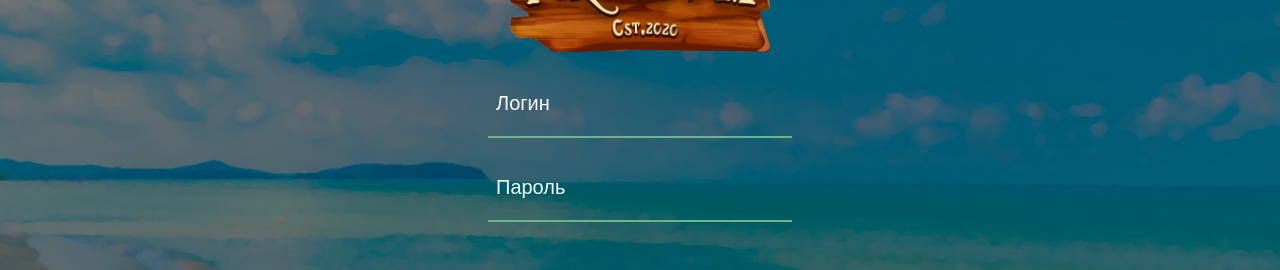
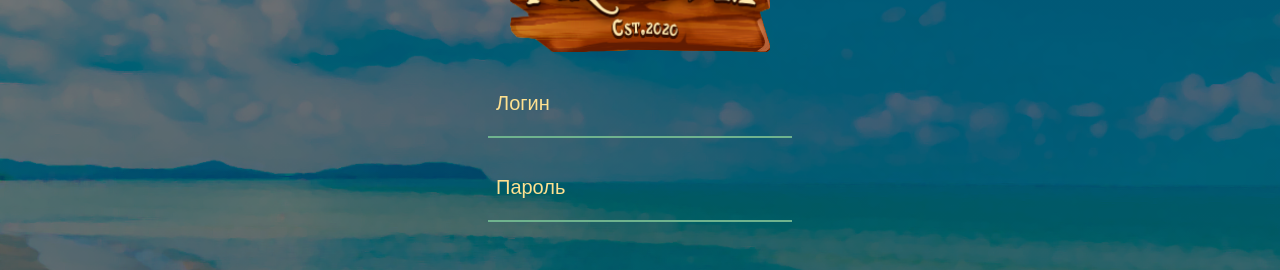
Before and after one commit to nalimka1/PiratesVM-31, a React (Create React App) app: page /auth in a window 1280 px wide. Shown: the part 163-433 px from the top of the page. Built offline with nearby package versions, Linux system fonts and the light colour scheme.

Commit message:
feat: add theme

```diff
--- a/src/components/app.jsx
+++ b/src/components/app.jsx
@@ -1,9 +1,17 @@
 import React from 'react';
-import { BrowserRouter as Router, Route, Redirect, Switch } from 'react-router-dom';
+import { BrowserRouter as Router, Redirect, Route, Switch } from 'react-router-dom';
 import AuthContext from '../contexts/auth.context';
 import Authorization from './authorization/authorization';
 import useAuth from '../hooks/auth.hook';
 import { AUTH_URL } from '../constants/url.constants';
+import { ThemeProvider } from 'styled-components';
+
+const theme = {
+  fg: '#ffe190',
+  fgError: '#eed4d4',
+  bg: '#237773',
+  bgActive: '#6fb38e',
+};
 
 const App = () => {
   const auth = useAuth();
@@ -11,14 +19,16 @@ const App = () => {
 
   return (
     <Router>
+      <ThemeProvider theme={theme}>
         <AuthContext.Provider value={auth}>
-        {!isAuth && <Redirect to={AUTH_URL} />}
+          {!isAuth && <Redirect to={AUTH_URL}/>}
           <Switch>
             <Route>
-            <Authorization />
+              <Authorization/>
             </Route>
           </Switch>
         </AuthContext.Provider>
+      </ThemeProvider>
     </Router>
   );
 };
--- a/src/components/button/button.jsx
+++ b/src/components/button/button.jsx
@@ -3,8 +3,8 @@ import PropTypes from 'prop-types';
 import styled from 'styled-components';
 
 const StyledButton = styled.button`
-  background: #237773;
-  color: #ffe190;
+  background: ${({ theme }) => theme.bg};
+  color: ${({ theme }) => theme.fg};
   font-size: 2rem;
   margin: 4px;
   padding: 20px 0;
@@ -15,7 +15,7 @@ const StyledButton = styled.button`
 
   &:hover {
     cursor: pointer;
-    background: #6fb38e;
+    background: ${({ theme }) => theme.bgActive};
     border: 1px solid;
   }
 
--- a/src/components/input/input.jsx
+++ b/src/components/input/input.jsx
@@ -3,7 +3,7 @@ import PropTypes from 'prop-types';
 import styled from 'styled-components';
 
 const StyledLabel = styled.label`
-  color: white;
+  color: ${({ theme }) => theme.fg};
   font-size: 1.6rem;
   font-weight: 600;
 `;
@@ -13,28 +13,28 @@ const StyledInput = styled.input`
   padding: 20px 8px;
   min-width: 280px;
   margin: 8px;
-  color: white;
+  color: ${({ theme }) => theme.fg};
   background: transparent;
   border: none;
-  border-bottom: 2px solid #6fb38e;
+  border-bottom: 2px solid ${({ theme }) => theme.bgActive};
   outline: none;
 
   &::placeholder {
     font-size: 2rem;
-    color: white;
+    color: ${({ theme }) => theme.fg};
   }
 
   &:-webkit-autofill,
   &:-webkit-autofill:hover,
   &:-webkit-autofill:focus,
   &:-webkit-autofill:active {
-    background-color: #6fb38e;
+    background-color: ${({ theme }) => theme.bgActive};
   }
 `;
 
 const StyledError = styled.span`
   margin-top: 10px;
-  color: whitesmoke;
+  color: ${({ theme }) => theme.fgError};
   font-size: 1.4rem;
 `;
 
```
Lines whose indentation alone changed are shown as unchanged.
